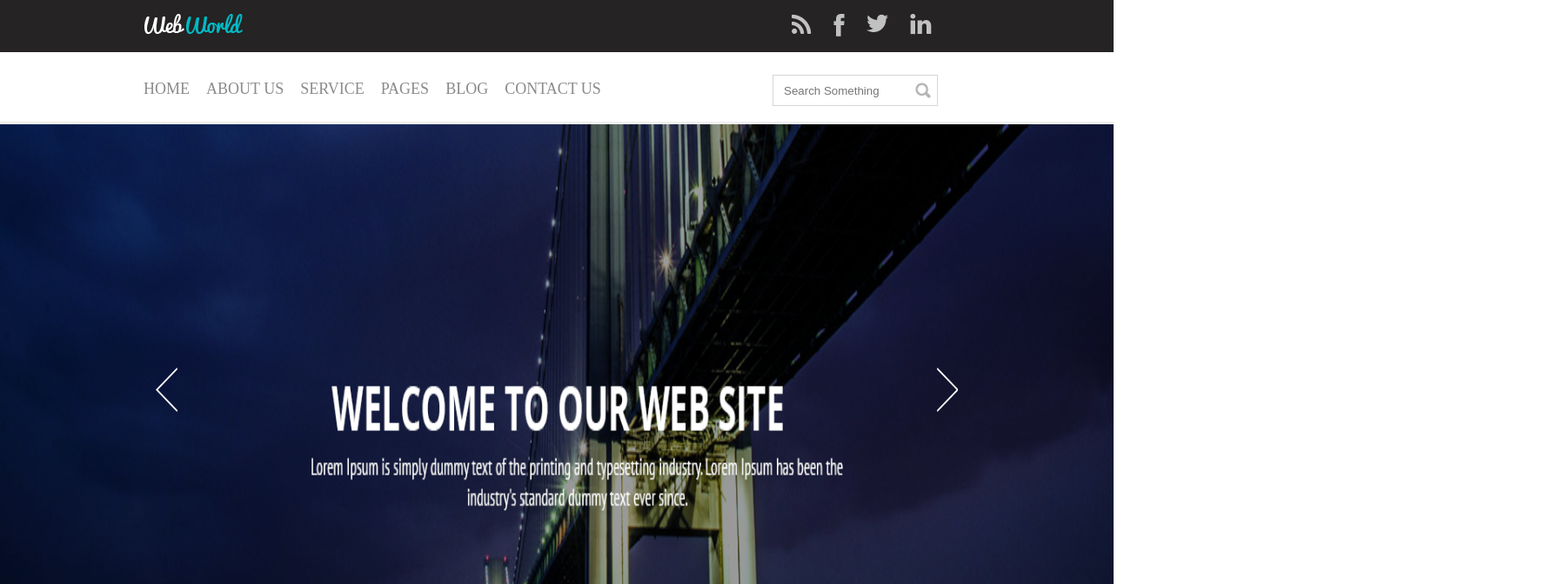
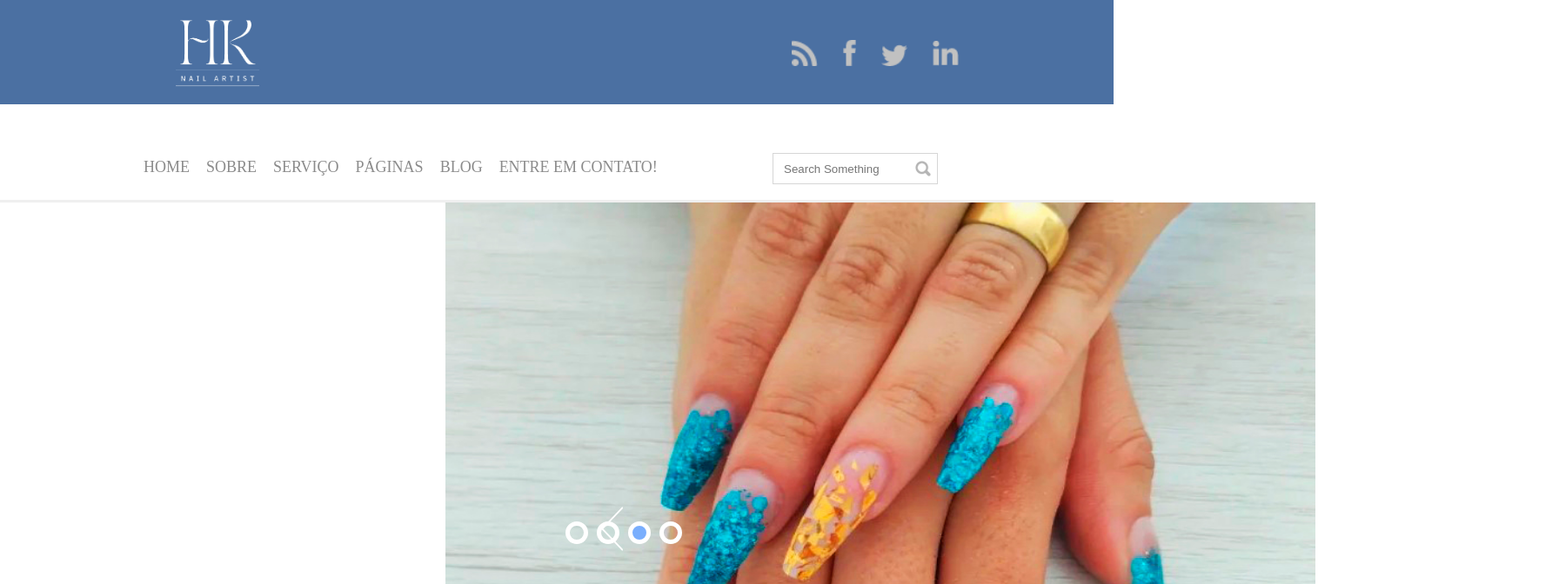
Before and after one commit to ZilmarJunio/BarberShop-Alura, a plain HTML site: page PageJ/index.html in a window 1280 px wide. Shown: the top 672 px of the page at 87% size, 1792 px wide, since content can reach past the window. Drawn offline with Linux system fonts and the light colour scheme.

Commit message:
:accept:

```diff
--- a/BrawlPage/css/style.css
+++ b/BrawlPage/css/style.css
@@ -9,7 +9,7 @@ body{
 .Principal{
 
     background-color: #005b8e;
-    height: 80px;
+    height: 100px;
 
 }
 
--- a/PageJ/css/main.css
+++ b/PageJ/css/main.css
@@ -8,8 +8,8 @@ ul {
 }
 .menu-principal {
 width: 100%;
-background-color: #252323;
-height: 60px;
+background-color: #4b70a2;
+height: 120px;/*altura do menu principal*/
 }
 main, .content {
 margin: 0 auto;
@@ -18,13 +18,14 @@ position: relative;
 }
 .logo {
  float: left;
- padding: 16px;
+ padding: 0px;
  width: 70%;
+ margin-top: -40px;
 }
 .redes-sociais ul li {
 margin-left: 25px;
+margin-top: 30px;
 display: inline-block;
-float: left;
 list-style: none;
 }
 .redes-sociais {
@@ -49,11 +50,11 @@ border-bottom: 3px solid #efefef;
 }
 
 .menu ul li:hover {
-    border-bottom: 3px solid #00bac6;
+    border-top: 10px solid #8b8b8b;
 }
 
 .menu ul li a:hover {
-    color: #00bac6;
+    color: #8b8b8b;
 
 }
 
@@ -106,13 +107,14 @@ button.slick-next {
     height: 51px;
     z-index: 9;
     background-color: transparent;
-    position: absolute;
+    position:absolute;
     background-image: url(../img/proximo.png);
     top: 35%;
     right: 14%;
 }
 .slick-list {
-    width: 100%!important;
+    width: 1000px;
+    height: 1000px;
 }
 .slick-initialized {
     overflow: hidden;
@@ -130,13 +132,13 @@ button.slick-next {
 .slick-dots {
     margin: 0 auto;
     width: 50%;
-    position: absolute;
+    position: fixed;
     left: 50%;
     top: 600px;
 }
 
 li.slick-active button {
-    background: #00bac6;
+    background: #79aefd;
 }
 
 .slick-dots li {
--- a/PageJ/css/slick.css
+++ b/PageJ/css/slick.css
@@ -2,19 +2,19 @@
 .slick-slider
 {
     position: relative;
-
+    left: 40%;
     display: block;
     box-sizing: border-box;
 
     -webkit-user-select: none;
-       -moz-user-select: none;
-        -ms-user-select: none;
-            user-select: none;
+    -moz-user-select: none;
+    -ms-user-select: none;
+    user-select: none;
 
     -webkit-touch-callout: none;
     -khtml-user-select: none;
     -ms-touch-action: pan-y;
-        touch-action: pan-y;
+    touch-action: pan-y;
     -webkit-tap-highlight-color: transparent;
 }
 
@@ -50,7 +50,7 @@
 
 .slick-track
 {
-    position: relative;
+    position:relative;
     top: 0;
     left: 0;
 
@@ -80,6 +80,7 @@
     float: left;
 
     height: 100%;
+
     min-height: 1px;
 }
 [dir='rtl'] .slick-slide
--- a/PageJ/index.html
+++ b/PageJ/index.html
@@ -16,28 +16,28 @@
         <main>
             <div class="header-1">
                 <div class="logo">
-                    <img src="./img/logo.png" title="logo"/>
+                    <img src="./img/iconeHK.png" title="logo" width="200px"/>
                 </div>
                 <div class="redes-sociais">
                     <ul>
                         <li>
                             <a href="">
-                                <img src="./img/rss.png" title="icon1"/>
+                                <img src="./img/rss.png" title="icon1" width="30px"/>
                             </a>
                         </li>
                         <li>
                             <a href="">
-                                <img src="./img/face.png" title="icon2"/>
+                                <img src="./img/face.png" title="icon2" width="15px"/>
                             </a>
                         </li>
                         <li>
                             <a href="">
-                                <img src="./img/tw.png" title="icon3"/>
+                                <img src="./img/tw.png" title="icon3" width="30px"/>
                             </a>
                         </li>
                         <li>
                             <a href="">
-                                <img src="./img/linkedin.png" title="icon4"/>
+                                <img src="./img/linkedin.png" title="icon4" width="30px"/>
                             </a>
                         </li>
                     </ul>
@@ -53,19 +53,19 @@
                         <a href="">Home</a>
                     </li>
                     <li>
-                        <a href="">About Us</a>
+                        <a href="">Sobre</a>
                     </li>
                     <li>
-                        <a href="">Service</a>
+                        <a href="">Serviço</a>
                     </li>
                     <li>
-                        <a href="">Pages</a>
+                        <a href="">Páginas</a>
                     </li>
                     <li>
                         <a href="">Blog</a>
                     </li>
                     <li>
-                        <a href="">Contact Us</a>
+                        <a href="">Entre em contato!</a>
                     </li>
                 </ul>
             </div>
@@ -76,10 +76,10 @@
     </main>
     <div class="col-100">
         <div class="slider-principal">
-            <img src="./img/banner.png" title="banner1"/>
-            <img src="./img/banner.png" title="banner2"/>
-            <img src="./img/banner.png" title="banner3"/>
-            <img src="./img/banner.png" title="banner4"/>
+            <img src="./img/0. unha1.jpg" title="banner1"/>
+            <img src="./img/0. unha2.jpg" title="banner2"/>
+            <img src="./img/0. unha3.jpg" title="banner3"/>
+            <img src="./img/0. unha4.jpg" title="banner4"/>
         </div>
     </div>
     <div class="col-100">
```
Also changed, not shown: BrawlPage/index.html (+1 -1 lines), PageJ/img/0. unha1.jpg (added), PageJ/img/0. unha2.jpg (added), PageJ/img/0. unha3.jpg (added), PageJ/img/0. unha4.jpg (added).
